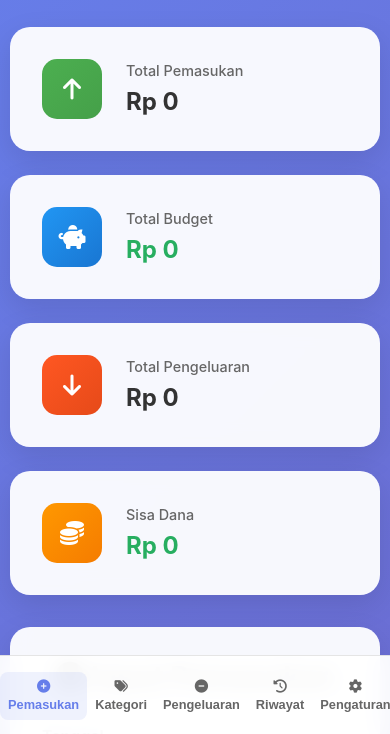
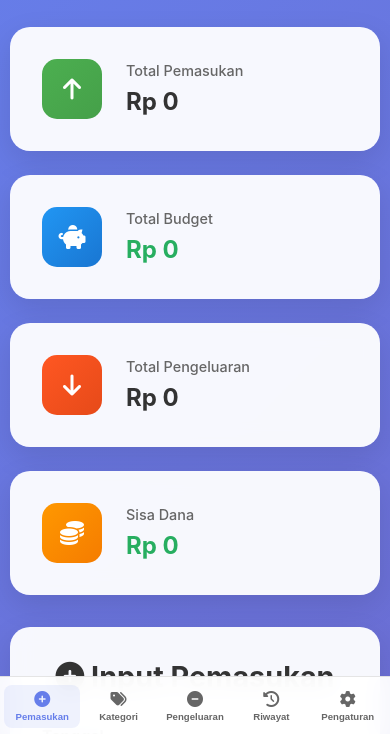
Before and after one commit to stevencodelab/budgetrackerV2, a plain HTML site: page index.html in a window 390 px wide. Shown: the part 108-842 px from the top of the page. Drawn offline with nearby package versions, Linux system fonts and the light colour scheme; some packages are replaced by stand-ins of ours; a script that the page names is missing.

Commit message:
[Update] perbaiki responsive untuk bottom navigation dengan 5 menu.

```diff
--- a/assets/css/main.css
+++ b/assets/css/main.css
@@ -412,7 +412,7 @@ body::-webkit-scrollbar{
     font-weight: 700;
 }
 
-/* Bottom Navigation */
+/* PERBAIKAN BOTTOM NAVIGATION */
 .bottom-nav {
     position: fixed;
     bottom: 0;
@@ -421,15 +421,18 @@ body::-webkit-scrollbar{
     background: rgba(255, 255, 255, 0.95);
     backdrop-filter: blur(10px);
     border-top: 1px solid rgba(0, 0, 0, 0.1);
-    padding: 1rem 0;
+    padding: 0.5rem 0;
     display: none;
+    z-index: 1000;
 }
 
 .bottom-nav-content {
     display: flex;
-    justify-content: space-around;
-    max-width: 500px;
+    justify-content: space-between;
+    align-items: center;
+    max-width: 100%;
     margin: 0 auto;
+    padding: 0 0.5rem;
 }
 
 .nav-item {
@@ -439,11 +442,14 @@ body::-webkit-scrollbar{
     display: flex;
     flex-direction: column;
     align-items: center;
-    gap: 0.25rem;
-    padding: 0.5rem;
+    gap: 0.2rem;
+    padding: 0.4rem 0.2rem;
     border-radius: 8px;
     transition: all 0.3s ease;
     color: #666;
+    flex: 1;
+    max-width: 20%;
+    min-width: 0;
 }
 
 .nav-item.active {
@@ -451,55 +457,24 @@ body::-webkit-scrollbar{
     background: rgba(102, 126, 234, 0.1);
 }
 
-.nav-item span {
-    font-size: 0.8rem;
-    font-weight: 600;
+.nav-item i {
+    font-size: 1.1rem;
+    margin-bottom: 0.1rem;
 }
 
-/* Responsive */
-@media (max-width: 768px) {
-    .desktop-nav {
-        display: none;
-    }
-
-    .bottom-nav {
-        display: block;
-    }
-
-    .nav-buttons {
-        flex-direction: column;
-    }
-
-    .card-grid {
-        grid-template-columns: 1fr;
-    }
-
-    .filter-section {
-        grid-template-columns: 1fr;
-    }
-
-    .data-buttons {
-        grid-template-columns: 1fr;
-    }
-
-    .container {
-        padding: 0 10px;
-    }
+.nav-item span {
+    font-size: 0.65rem;
+    font-weight: 600;
+    text-align: center;
+    white-space: nowrap;
+    overflow: hidden;
+    text-overflow: ellipsis;
+    width: 100%;
+    line-height: 1;
 }
 
-@keyframes fadeInUp {
-    from {
-        opacity: 0;
-        transform: translateY(30px);
-    }
-    to {
-        opacity: 1;
-        transform: translateY(0);
-    }
-}
-
-  /* Footer Styles */
-  .footer {
+/* Footer Styles */
+.footer {
     background: linear-gradient(135deg, rgba(102, 126, 234, 0.1) 0%, rgba(118, 75, 162, 0.1) 100%);
     backdrop-filter: blur(20px);
     border-top: 1px solid rgba(255, 255, 255, 0.2);
@@ -690,52 +665,6 @@ body::-webkit-scrollbar{
     box-shadow: 0 8px 25px rgba(102, 126, 234, 0.4);
 }
 
-/* Responsive */
-@media (max-width: 768px) {
-    .footer {
-        padding: 2rem 0 1rem;
-        margin-bottom: 80px; /* Account for bottom navigation */
-    }
-
-    .footer-content {
-        grid-template-columns: 1fr;
-        gap: 1.5rem;
-    }
-
-    .footer-stats {
-        flex-direction: column;
-        gap: 1rem;
-    }
-
-    .footer-bottom-content {
-        flex-direction: column;
-        text-align: center;
-    }
-
-    .footer-links {
-        justify-content: center;
-    }
-
-    .back-to-top {
-        bottom: 120px;
-    }
-}
-
-/* Demo body styling for context */
-body {
-    font-family: 'Inter', -apple-system, BlinkMacSystemFont, sans-serif;
-    background: linear-gradient(135deg, #667eea 0%, #764ba2 100%);
-    margin: 0;
-    padding: 0;
-    min-height: 100vh;
-}
-
-.demo-content {
-    padding: 100px 20px;
-    text-align: center;
-    color: white;
-}
-
 .creator-link {
     color: #f1f3fa !important;
     text-decoration: none;
@@ -764,3 +693,106 @@ body {
     42% { transform: scale(1.1); }
     70% { transform: scale(1); }
 }
+
+/* RESPONSIVE - PERBAIKAN KHUSUS UNTUK BOTTOM NAV */
+@media (max-width: 768px) {
+    .desktop-nav {
+        display: none;
+    }
+
+    .bottom-nav {
+        display: block;
+    }
+
+    /* Khusus untuk layar sangat kecil */
+    @media (max-width: 480px) {
+        .nav-item span {
+            font-size: 0.6rem;
+        }
+
+        .nav-item i {
+            font-size: 1rem;
+        }
+
+        .bottom-nav-content {
+            padding: 0 0.25rem;
+        }
+    }
+
+    /* Untuk layar iPhone SE atau lebih kecil */
+    @media (max-width: 375px) {
+        .nav-item span {
+            font-size: 0.55rem;
+        }
+
+        .nav-item {
+            padding: 0.3rem 0.1rem;
+            gap: 0.15rem;
+        }
+    }
+
+    .nav-buttons {
+        flex-direction: column;
+    }
+
+    .card-grid {
+        grid-template-columns: 1fr;
+    }
+
+    .filter-section {
+        grid-template-columns: 1fr;
+    }
+
+    .data-buttons {
+        grid-template-columns: 1fr;
+    }
+
+    .container {
+        padding: 0 10px;
+    }
+
+    .footer {
+        padding: 2rem 0 1rem;
+        margin-bottom: 80px;
+    }
+
+    .footer-content {
+        grid-template-columns: 1fr;
+        gap: 1.5rem;
+    }
+
+    .footer-stats {
+        flex-direction: column;
+        gap: 1rem;
+    }
+
+    .footer-bottom-content {
+        flex-direction: column;
+        text-align: center;
+    }
+
+    .footer-links {
+        justify-content: center;
+    }
+
+    .back-to-top {
+        bottom: 120px;
+    }
+}
+
+@keyframes fadeInUp {
+    from {
+        opacity: 0;
+        transform: translateY(30px);
+    }
+    to {
+        opacity: 1;
+        transform: translateY(0);
+    }
+}
+
+.demo-content {
+    padding: 100px 20px;
+    text-align: center;
+    color: white;
+}
```
